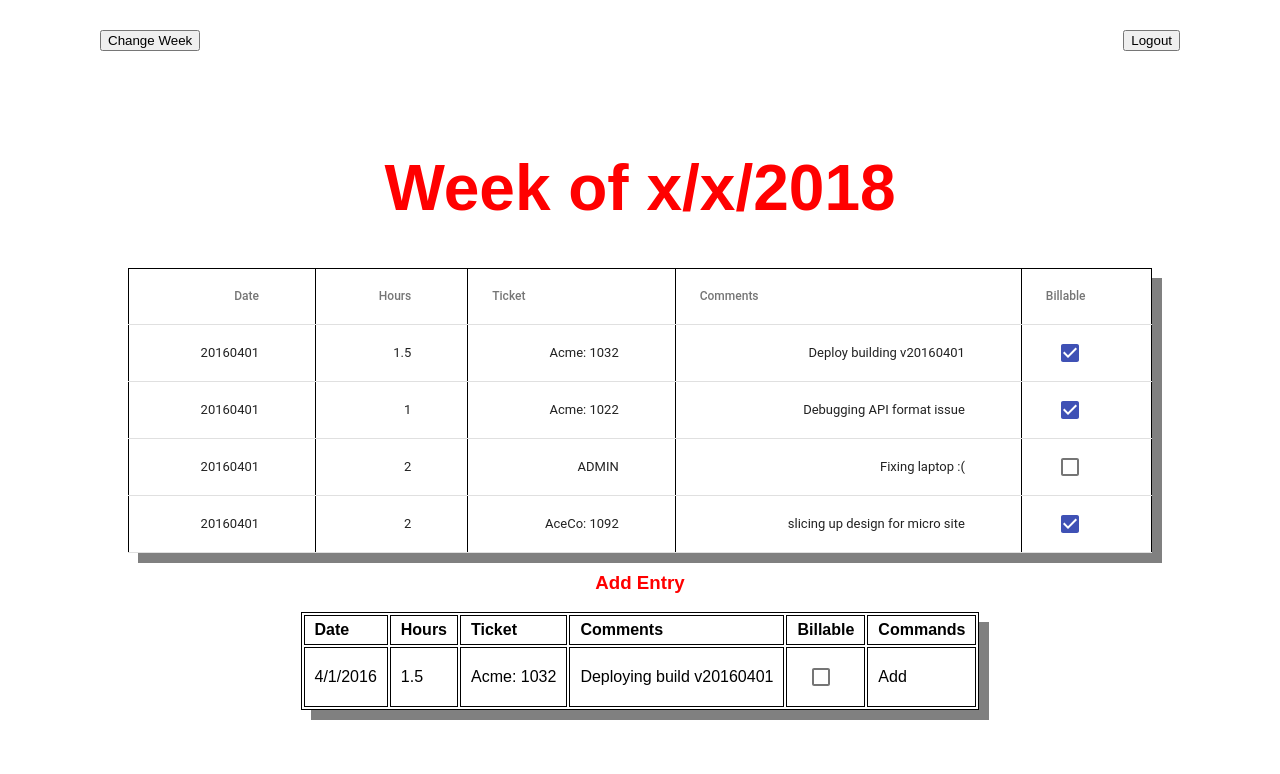
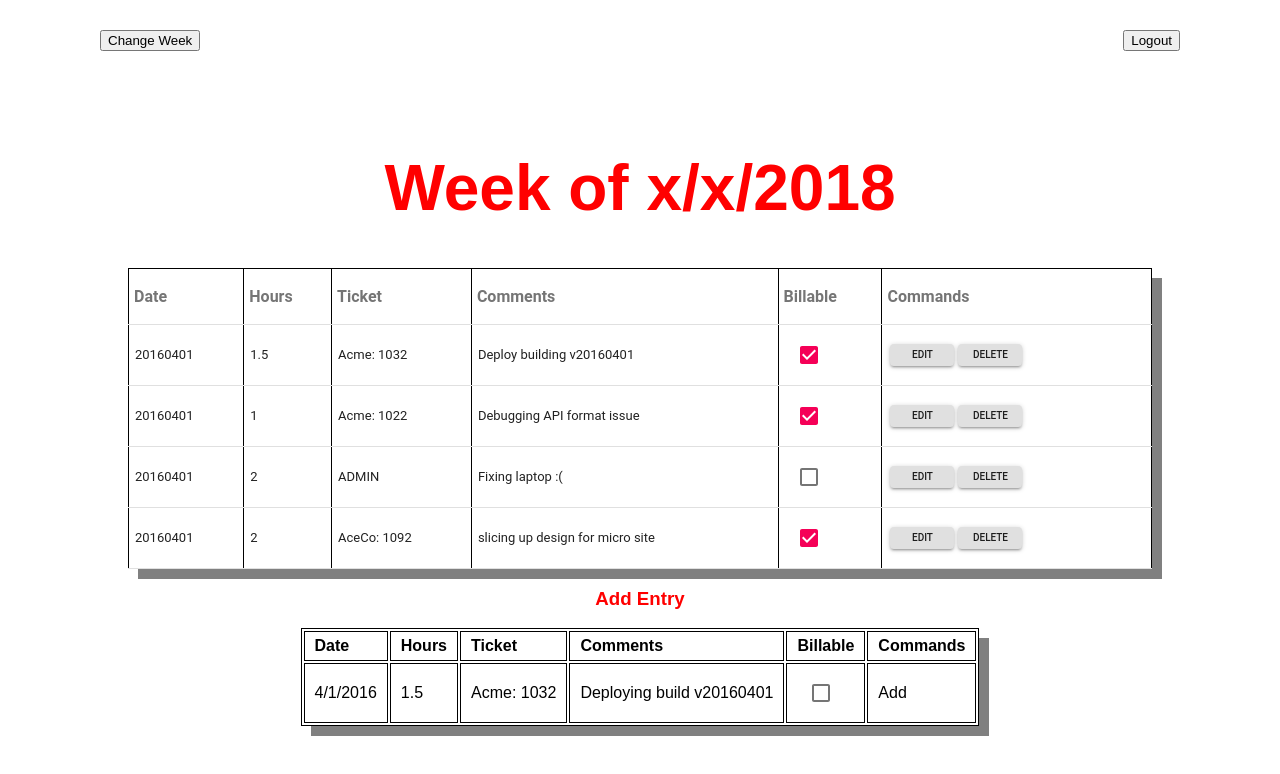
Before and after one commit to 2crazyflowers/Timesheet, a React (Create React App) app: page /timesheet in a window 1280 px wide. Shown: the top 774 px of the page. Built offline with nearby package versions, Linux system fonts and the light colour scheme; no server answers.

Commit message:
more styling changes to table

```diff
--- a/src/components/Table/Table.js
+++ b/src/components/Table/Table.js
@@ -6,14 +6,33 @@ import TableBody from '@material-ui/core/TableBody';
 import TableCell from '@material-ui/core/TableCell';
 import TableHead from '@material-ui/core/TableHead';
 import TableRow from '@material-ui/core/TableRow';
-import Paper from '@material-ui/core/Paper';
 import Checkbox from '@material-ui/core/Checkbox';
+import Button from '@material-ui/core/Button';
 
 const styles = theme => ({
     table: {
         width: '80%',
         boxShadow: '10px 10px grey',
     },
+    tableheader: {
+        fontSize: '16px',
+        fontWeight: 'bold',
+        padding: '5px',
+        textAlign: 'left',
+    },
+    tabledata: {
+        padding: '6px',
+        textAlign: 'left',
+
+    },
+    checkbox: {
+        outline: 'none',
+    },
+    button: {
+        fontSize: '10px',
+        padding: '2px',
+        margin: '2px',
+    }
 });
 
 let id = 0;
@@ -37,31 +56,39 @@ function SimpleTable(props) {
         <Table className={classes.table}>
             <TableHead>
                 <TableRow>
-                    <TableCell numeric>Date</TableCell>
-                    <TableCell numeric>Hours</TableCell>
-                    <TableCell>Ticket</TableCell>
-                    <TableCell>Comments</TableCell>
-                    <TableCell>Billable</TableCell>
+                    <TableCell className={classes.tableheader}numeric>Date</TableCell>
+                    <TableCell  className={classes.tableheader}numeric>Hours</TableCell>
+                    <TableCell className={classes.tableheader}>Ticket</TableCell>
+                    <TableCell className={classes.tableheader}>Comments</TableCell>
+                    <TableCell className={classes.tableheader}>Billable</TableCell>
+                    <TableCell className={classes.tableheader}>Commands</TableCell>
                 </TableRow>
             </TableHead>
             <TableBody>
                 {rows.map(row => {
                 return (
                     <TableRow key={row.id}>
-                        <TableCell component="th" scope="row" numeric>
+                        <TableCell component="th" scope="row" numeric className={classes.tabledata}>
                             {row.date}
                         </TableCell>
-                        <TableCell numeric>{row.hours}</TableCell>
-                        <TableCell numeric>{row.ticket}</TableCell>
-                        <TableCell numeric>{row.comment}</TableCell>
-                        <TableCell>
+                        <TableCell numeric className={classes.tabledata}>{row.hours}</TableCell>
+                        <TableCell numeric className={classes.tabledata}>{row.ticket}</TableCell>
+                        <TableCell numeric className={classes.tabledata}>{row.comment}</TableCell>
+                        <TableCell className={classes.tabledata}>
                             <Checkbox
                                 checked={row.billable}
                                 // onChange={this.handleChange('checkedB')}
                                 value="checked"
-                                color="primary"
                                 // onChange={onSelectAllClick}
                             />
+                        </TableCell>
+                        <TableCell className={classes.tabledata}>
+                            <Button variant="contained" className={classes.button}>
+                                Edit
+                            </Button>
+                            <Button variant="contained" className={classes.button}>
+                                Delete
+                            </Button>
                         </TableCell>
                     </TableRow>
                 );
```
